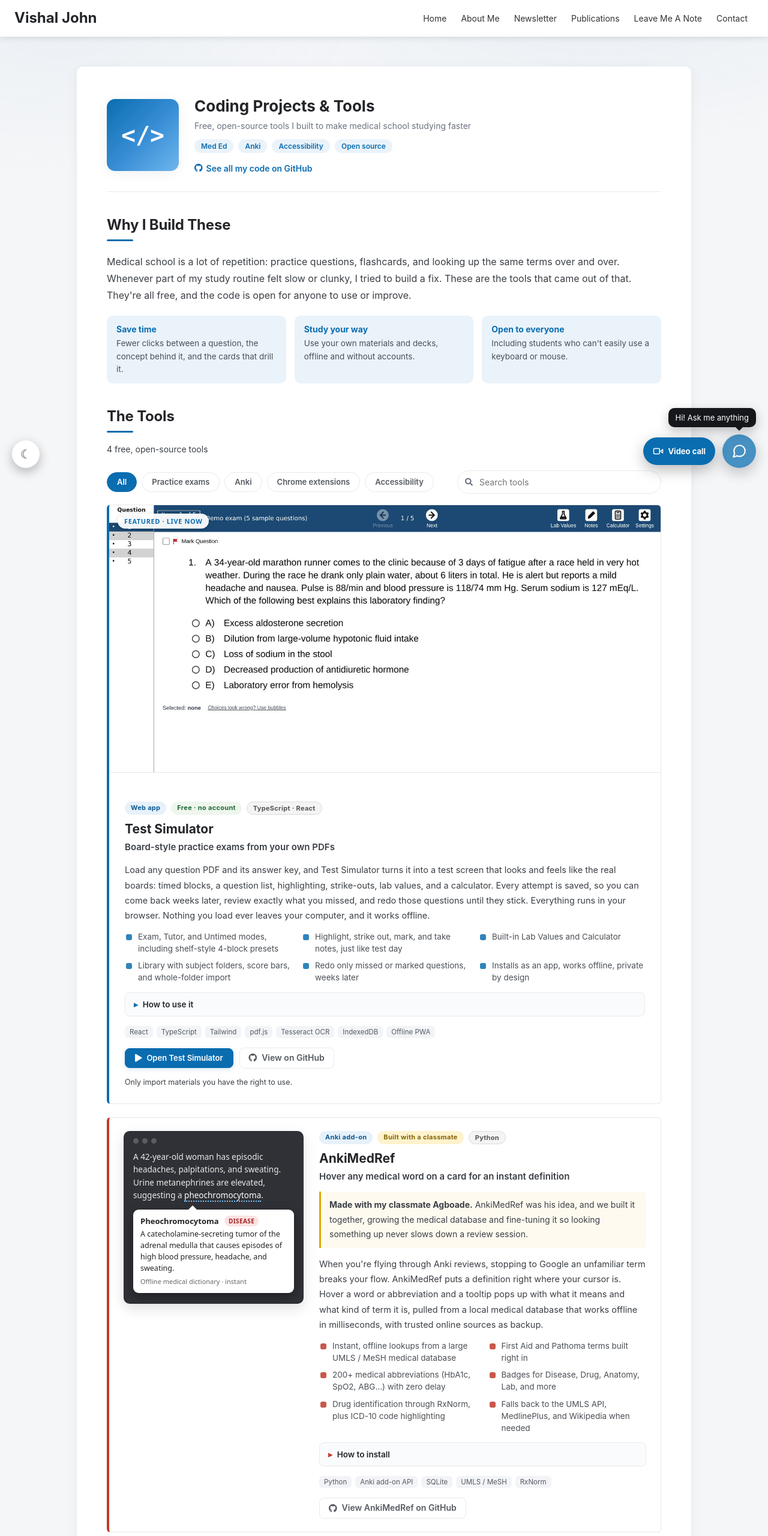
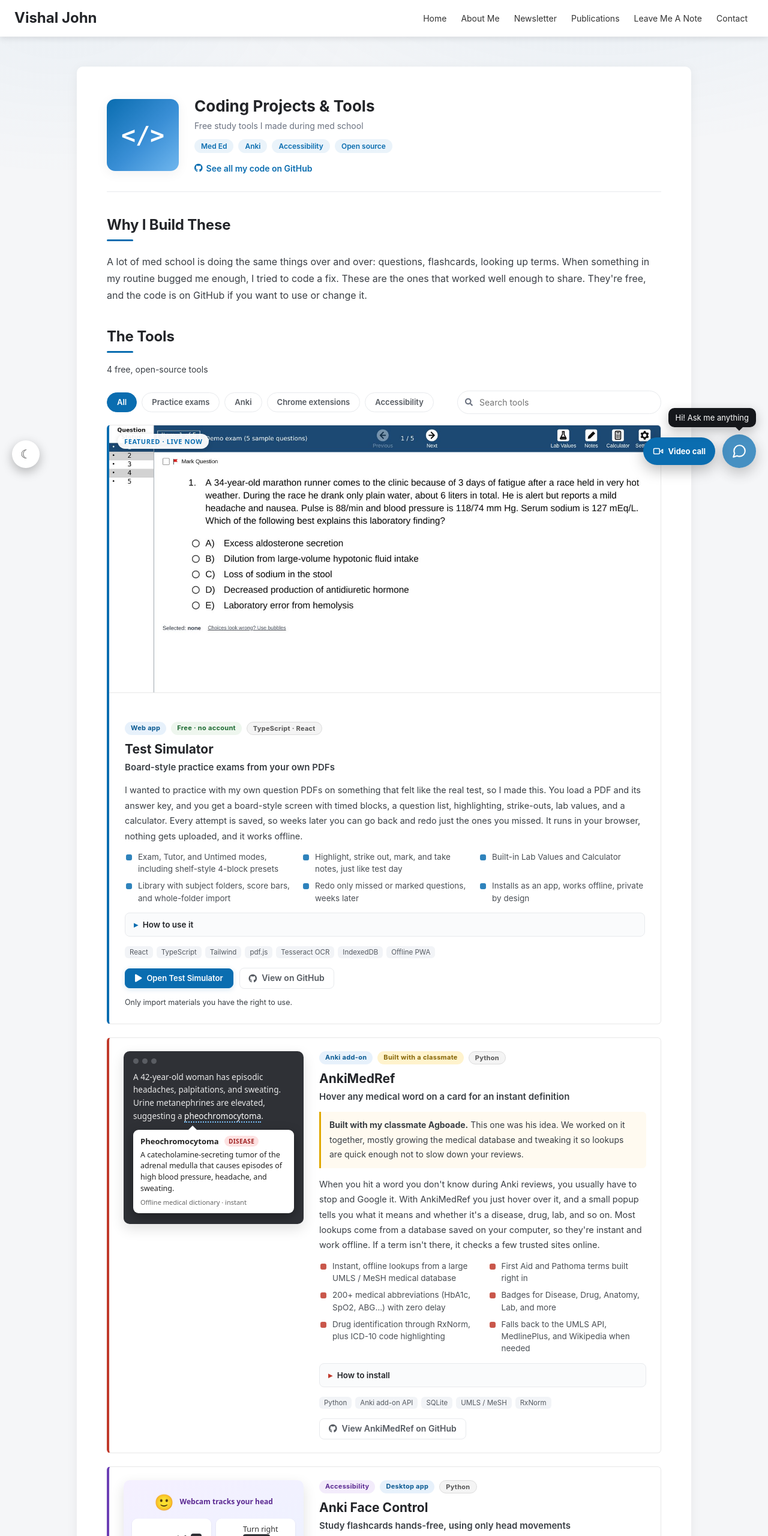
Before and after one commit to vishaljjohn/vishaljjohn.github.io, a plain HTML site: page pages/codingprojects.html in a window 1280 px wide. Shown: the top 2560 px of the page at 60% size. Drawn offline with Linux system fonts and the light colour scheme.

Commit message:
Rewrite Coding Projects and Recipes descriptions in a plainer first-person voice
Co-Authored-By: Claude Opus 5.5 <noreply@anthropic.com>
Claude-Session: https://claude.ai/code/session_015P5LaJuV5QWX27LEm6GLrt

```diff
--- a/pages/codingprojects.html
+++ b/pages/codingprojects.html
@@ -10,13 +10,13 @@
     <meta name="theme-color" content="#ffffff">
     <meta name="viewport" content="width=device-width, initial-scale=1.0">
     <title>Coding Projects &amp; Tools | Vishal John</title>
-    <meta name="description" content="Free, open-source tools Vishal John built to make medical school studying faster: Test Simulator board-style practice exams, AnkiMedRef, Anki Face Control, and UWorld2Anki.">
+    <meta name="description" content="Free study tools I built during med school: a board-style test simulator, AnkiMedRef, Anki Face Control, and UWorld2Anki. All open source on GitHub.">
     <meta name="author" content="Vishal John">
     <meta name="robots" content="index, follow">
     <link rel="canonical" href="https://www.vishaljohn.com/pages/codingprojects.html">
     <meta property="og:type" content="website">
     <meta property="og:title" content="Coding Projects &amp; Tools | Vishal John">
-    <meta property="og:description" content="Free, open-source tools Vishal John built to make medical school studying faster: Test Simulator board-style practice exams, AnkiMedRef, Anki Face Control, and UWorld2Anki.">
+    <meta property="og:description" content="Free study tools I built during med school: a board-style test simulator, AnkiMedRef, Anki Face Control, and UWorld2Anki. All open source on GitHub.">
     <meta property="og:url" content="https://www.vishaljohn.com/pages/codingprojects.html">
     <meta property="og:image" content="https://www.vishaljohn.com/assets/og/codingprojects.jpg">
     <meta property="og:image:width" content="1200">
@@ -24,7 +24,7 @@
     <meta property="og:site_name" content="Vishal John">
     <meta name="twitter:card" content="summary_large_image">
     <meta name="twitter:title" content="Coding Projects &amp; Tools | Vishal John">
-    <meta name="twitter:description" content="Free, open-source tools Vishal John built to make medical school studying faster: Test Simulator board-style practice exams, AnkiMedRef, Anki Face Control, and UWorld2Anki.">
+    <meta name="twitter:description" content="Free study tools I built during med school: a board-style test simulator, AnkiMedRef, Anki Face Control, and UWorld2Anki. All open source on GitHub.">
     <meta name="twitter:image" content="https://www.vishaljohn.com/assets/og/codingprojects.jpg">
     <link rel="preconnect" href="https://cdnjs.cloudflare.com" crossorigin>
     <link rel="stylesheet" href="https://cdnjs.cloudflare.com/ajax/libs/font-awesome/5.15.1/css/all.min.css">
@@ -197,19 +197,14 @@
             <div class="cp-hero-icon" aria-hidden="true">&lt;/&gt;</div>
             <div>
                 <p class="ph-title">Coding Projects &amp; Tools</p>
-                <p class="ph-role">Free, open-source tools I built to make medical school studying faster</p>
+                <p class="ph-role">Free study tools I made during med school</p>
                 <div class="tag-row"><span class="tag">Med Ed</span><span class="tag">Anki</span><span class="tag">Accessibility</span><span class="tag">Open source</span></div>
                 <a class="ph-link" href="https://github.com/vishaljjohn" target="_blank" rel="noopener"><i class="fab fa-github"></i> See all my code on GitHub</a>
             </div>
         </div>
 
         <h2>Why I Build These</h2>
-        <p>Medical school is a lot of repetition: practice questions, flashcards, and looking up the same terms over and over. Whenever part of my study routine felt slow or clunky, I tried to build a fix. These are the tools that came out of that. They're all free, and the code is open for anyone to use or improve.</p>
-        <div class="cp-why">
-            <div><b>Save time</b><span>Fewer clicks between a question, the concept behind it, and the cards that drill it.</span></div>
-            <div><b>Study your way</b><span>Use your own materials and decks, offline and without accounts.</span></div>
-            <div><b>Open to everyone</b><span>Including students who can't easily use a keyboard or mouse.</span></div>
-        </div>
+        <p>A lot of med school is doing the same things over and over: questions, flashcards, looking up terms. When something in my routine bugged me enough, I tried to code a fix. These are the ones that worked well enough to share. They're free, and the code is on GitHub if you want to use or change it.</p>
 
         <h2>The Tools</h2>
         <p class="cp-count" id="cpCount">4 free, open-source tools</p>
@@ -239,7 +234,7 @@
                     <div class="pub-badges"><span class="badge b-type">Web app</span><span class="badge b-free">Free · no account</span><span class="badge b-lang">TypeScript · React</span></div>
                     <h3 class="tool-title">Test Simulator</h3>
                     <p class="tool-tag">Board-style practice exams from your own PDFs</p>
-                    <p class="tool-desc">Load any question PDF and its answer key, and Test Simulator turns it into a test screen that looks and feels like the real boards: timed blocks, a question list, highlighting, strike-outs, lab values, and a calculator. Every attempt is saved, so you can come back weeks later, review exactly what you missed, and redo those questions until they stick. Everything runs in your browser. Nothing you load ever leaves your computer, and it works offline.</p>
+                    <p class="tool-desc">I wanted to practice with my own question PDFs on something that felt like the real test, so I made this. You load a PDF and its answer key, and you get a board-style screen with timed blocks, a question list, highlighting, strike-outs, lab values, and a calculator. Every attempt is saved, so weeks later you can go back and redo just the ones you missed. It runs in your browser, nothing gets uploaded, and it works offline.</p>
                     <ul class="tool-feats">
                         <li>Exam, Tutor, and Untimed modes, including shelf-style 4-block presets</li>
                         <li>Highlight, strike out, mark, and take notes, just like test day</li>
@@ -277,8 +272,8 @@
                     <div class="pub-badges"><span class="badge b-type">Anki add-on</span><span class="badge b-team">Built with a classmate</span><span class="badge b-lang">Python</span></div>
                     <h3 class="tool-title">AnkiMedRef</h3>
                     <p class="tool-tag">Hover any medical word on a card for an instant definition</p>
-                    <p class="tool-credit"><b>Made with my classmate Agboade.</b> AnkiMedRef was his idea, and we built it together, growing the medical database and fine-tuning it so looking something up never slows down a review session.</p>
-                    <p class="tool-desc">When you're flying through Anki reviews, stopping to Google an unfamiliar term breaks your flow. AnkiMedRef puts a definition right where your cursor is. Hover a word or abbreviation and a tooltip pops up with what it means and what kind of term it is, pulled from a local medical database that works offline in milliseconds, with trusted online sources as backup.</p>
+                    <p class="tool-credit"><b>Built with my classmate Agboade.</b> This one was his idea. We worked on it together, mostly growing the medical database and tweaking it so lookups are quick enough not to slow down your reviews.</p>
+                    <p class="tool-desc">When you hit a word you don't know during Anki reviews, you usually have to stop and Google it. With AnkiMedRef you just hover over it, and a small popup tells you what it means and whether it's a disease, drug, lab, and so on. Most lookups come from a database saved on your computer, so they're instant and work offline. If a term isn't there, it checks a few trusted sites online.</p>
                     <ul class="tool-feats">
                         <li>Instant, offline lookups from a large UMLS / MeSH medical database</li>
                         <li>First Aid and Pathoma terms built right in</li>
@@ -315,7 +310,7 @@
                     <div class="pub-badges"><span class="badge b-access">Accessibility</span><span class="badge b-type">Desktop app</span><span class="badge b-lang">Python</span></div>
                     <h3 class="tool-title">Anki Face Control</h3>
                     <p class="tool-tag">Study flashcards hands-free, using only head movements</p>
-                    <p class="tool-desc">I built Anki Face Control for students with disabilities or mobility issues, so they can still study their flashcards without needing their hands to control the computer. It uses an ordinary webcam to follow small movements of your head and face and turns them into Anki controls: turn your head to answer, tilt to scroll, and open your mouth to undo. No special hardware is needed. It also helps anyone who wants to review cards while their hands are busy.</p>
+                    <p class="tool-desc">I made this for students with disabilities or mobility issues, so they can still do their flashcards without using their hands to control the computer. It uses a regular webcam to watch your head and face. Turn your head to answer a card, tilt it to scroll, and open your mouth to undo. You don't need any special equipment, and it works just as well if your hands are simply busy.</p>
                     <ul class="tool-feats">
                         <li>Works with any webcam; no special equipment</li>
                         <li>One-tap calibration to your natural resting position</li>
@@ -350,7 +345,7 @@
                     <div class="pub-badges"><span class="badge b-type">Chrome extension</span><span class="badge b-free">Free</span><span class="badge b-lang">JavaScript</span></div>
                     <h3 class="tool-title">UWorld2Anki</h3>
                     <p class="tool-tag">Jump from a UWorld question straight to the Anki cards that cover it</p>
-                    <p class="tool-desc">After you miss a UWorld question, the best next step is to unsuspend and study the cards that cover it. UWorld2Anki reads the question ID on the page and adds an "Open in Anki" button right next to it, showing how many matching cards your deck has. One click opens exactly those cards in Anki's browser, using the AnKing deck's UWorld tags, so there's no copying IDs or searching by hand.</p>
+                    <p class="tool-desc">When I miss a UWorld question, I want to pull up the Anki cards for it right away. This Chrome extension adds an "Open in Anki" button next to the question ID, with a count of how many matching cards you have. Click it and those cards open in Anki's browser, using the AnKing deck's UWorld tags. No more copying question IDs and searching by hand.</p>
                     <ul class="tool-feats">
                         <li>"Open in Anki" button next to every question ID</li>
                         <li>Shows the number of matching cards before you click</li>
```
Also changed, not shown: pages/cookbook.html (+6 -6 lines), assets/og/codingprojects.jpg, assets/og/cookbook.jpg.
